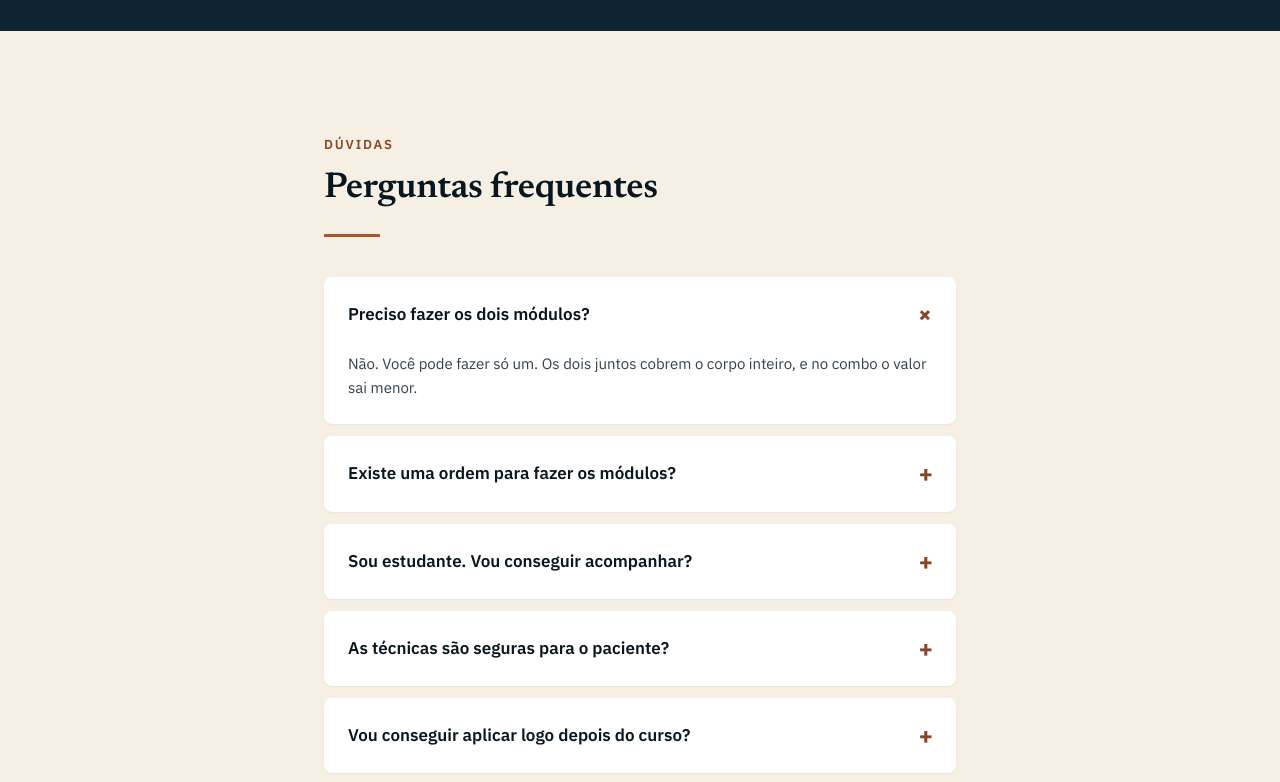
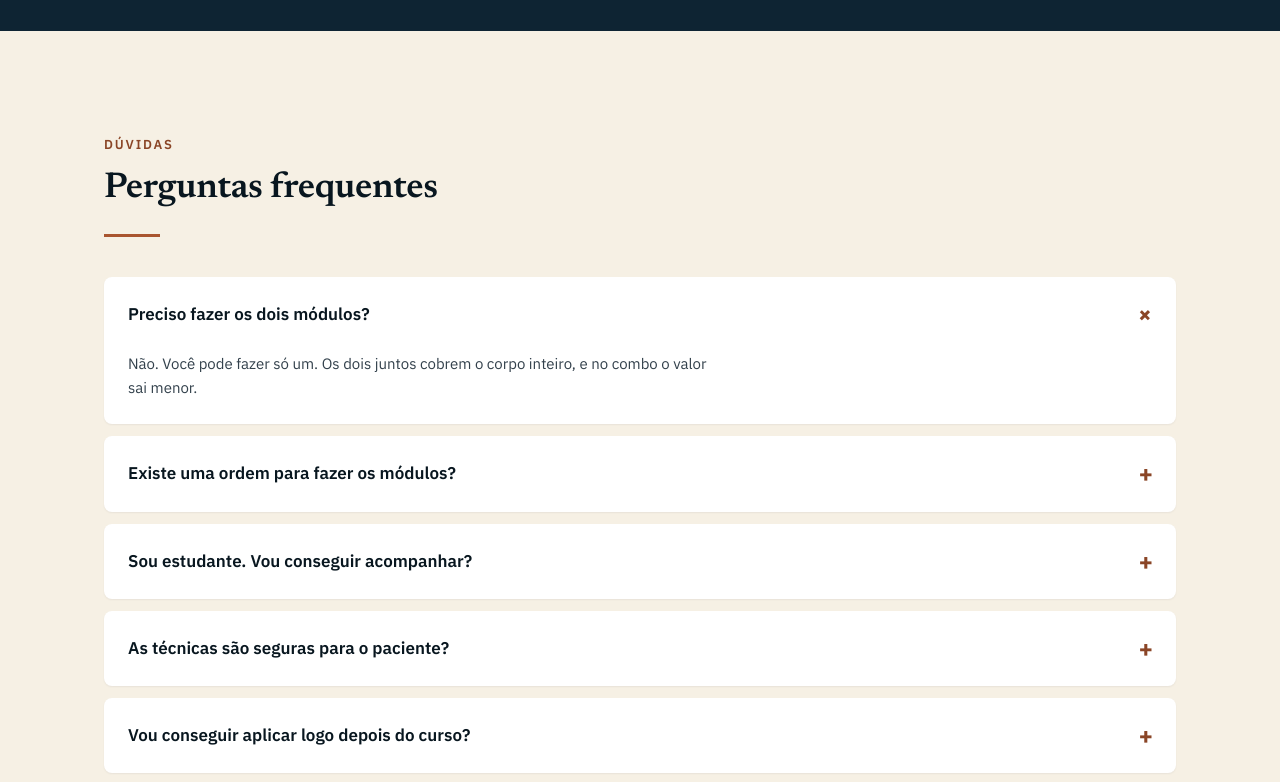
Before and after one commit to marcelofurlanfisio/curso_terapia_manual_moderna, a plain HTML site: page index.html in a window 1280 px wide. Shown: the part 8400-9182 px from the top of the page. Drawn offline with Linux system fonts and the light colour scheme; no server answers.

Commit message:
Perguntas frequentes com a mesma largura das outras seções
Co-Authored-By: Claude Opus 5.5 <noreply@anthropic.com>
Claude-Session: https://claude.ai/code/session_01VpYV5u8QdYCEjvzDgcf7MR

```diff
--- a/index.html
+++ b/index.html
@@ -1238,7 +1238,7 @@ window.montaCarrossel = function(track, dots, prev, next){
 
 <!-- 12. PERGUNTAS -->
 <section class="sec alt" id="perguntas">
-  <div class="wrap narrow">
+  <div class="wrap">
     <div class="sec-head">
       <div class="eyebrow">Dúvidas</div>
       <h2>Perguntas frequentes</h2>
```
